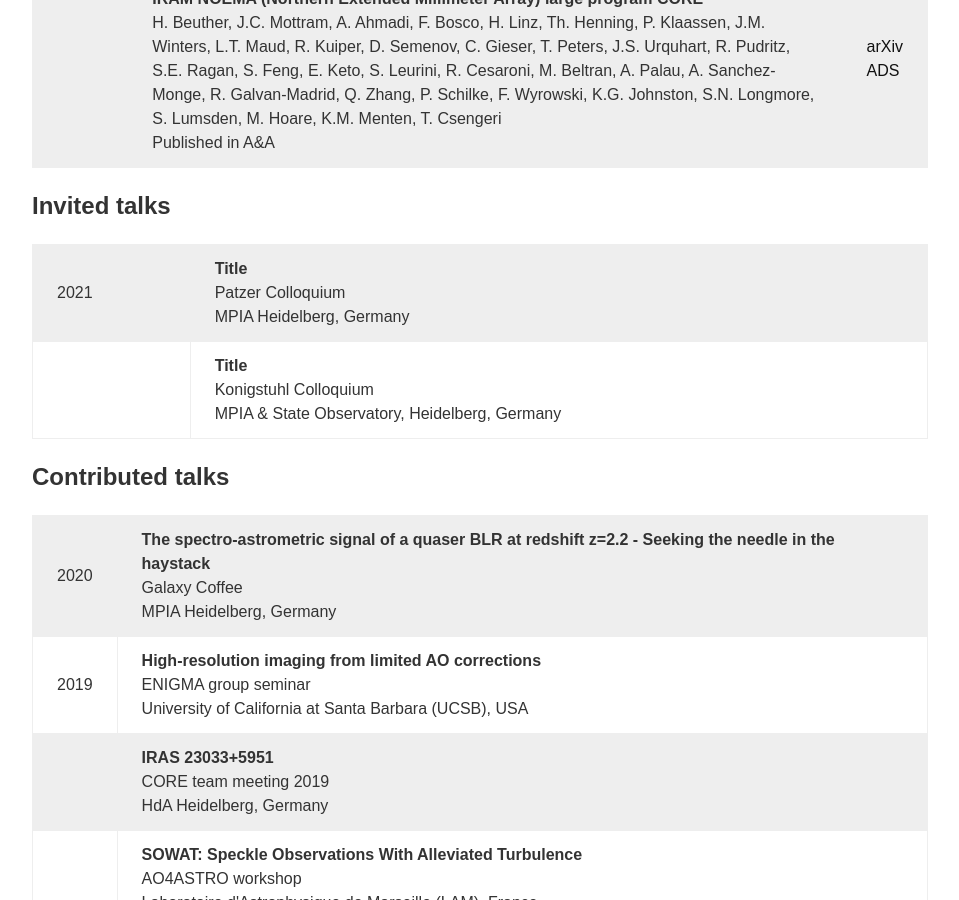
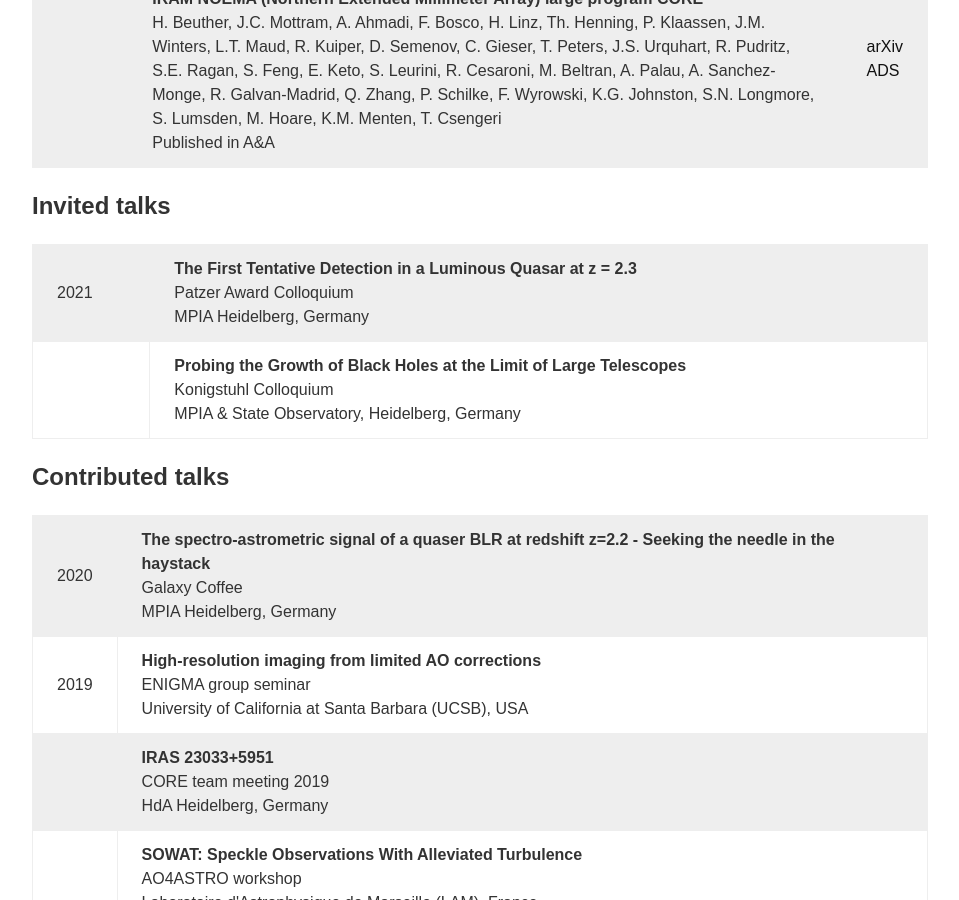
Before and after one commit to felixbosco/felixbosco.github.io, a Jekyll site: the page built from publications.html, in a window 1280 px wide and 900 px high, scrolled down 1851 px. Shown: the whole window, without its empty margins (160-1119 px from the left). Built offline with Jekyll 4.4.1, drawn with Linux system fonts in a browser that asks for light colours.

Commit message:
Add titles for the two 2021 colloquia

```diff
--- a/publications.html
+++ b/publications.html
@@ -75,8 +75,8 @@ header-image: ../assets/img/img5.jpg
 
 <h2> Invited talks </h2>
 <table class="table">
-	<tr><td>2021</td><td><b>Title</b><br>Patzer Colloquium<br>MPIA Heidelberg, Germany</td></tr>
-  	<tr><td>    </td><td><b>Title</b><br>Konigstuhl Colloquium<br>MPIA & State Observatory, Heidelberg, Germany</td></tr>
+	<tr><td>2021</td><td><b>The First Tentative Detection in a Luminous Quasar at z = 2.3</b><br>Patzer Award Colloquium<br>MPIA Heidelberg, Germany</td></tr>
+  	<tr><td>    </td><td><b>Probing the Growth of Black Holes at the Limit of Large Telescopes</b><br>Konigstuhl Colloquium<br>MPIA & State Observatory, Heidelberg, Germany</td></tr>
 </table>
 
 
```
